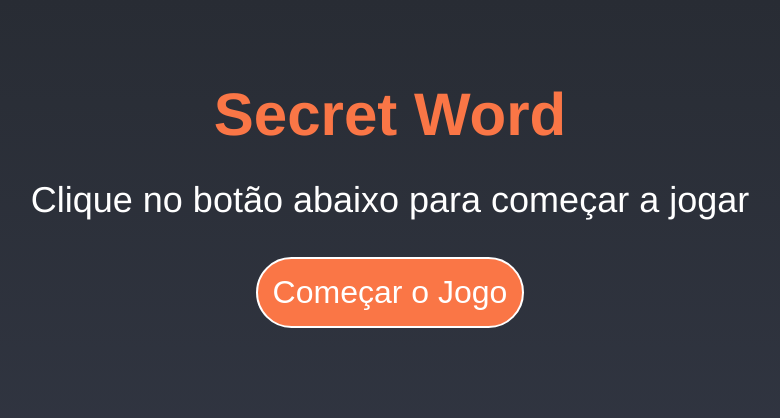
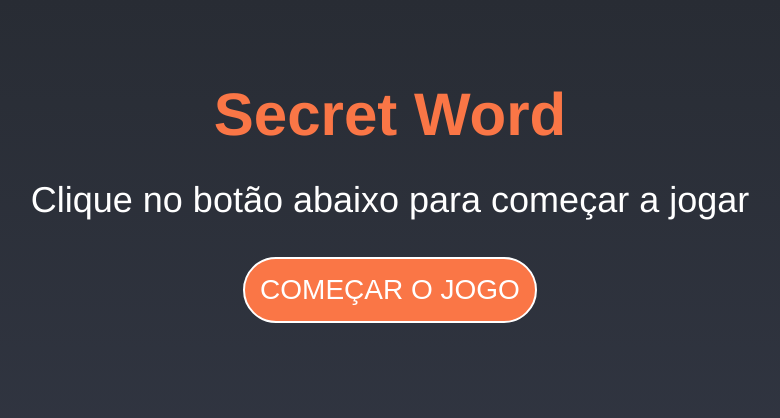
Before and after one commit to Rafaeldasilvaperes/REACTJS-PrimeiroProjeto, a React (Create React App) app: page / in a window 1280 px wide. Shown: the top 418 px of the page, without its empty margins (250-1030 px from the left). Built offline with nearby package versions, Linux system fonts and the light colour scheme.

Commit message:
Fazendo importações dos Hooks, componentes e palavras para uso na aplicação

```diff
--- a/src/App.js
+++ b/src/App.js
@@ -1,15 +1,35 @@
+// CSS
 import './App.css';
-import { StartScreen } from './components/startScreen/StartScreen.js';
+
+// React
+import { useCallback, useEffect, useState } from 'react';
+
+// data
+import { wordsList } from './data/words.js'
 
 // components
+import { StartScreen } from './components/startScreen/StartScreen.js';
+import { Game } from './components/gameScreen/Game.js'
+import { End } from './components/endScreen/End.js'
 
-
-
+const stages = [
+  {id: 1, name: 'start'},
+  {id: 2, name: 'game'},
+  {id: 3, name: 'end'}
+]
 
 export function App() {
+  const [gameStage, setGameStage] = useState(stages[0].name);
+  const [words] = useState(wordsList);
+
+  console.log(words)
+
   return (
     <div className="App">
-      <StartScreen />
+      {gameStage === 'start' && <StartScreen />}
+      {gameStage === 'game' && <Game />}
+      {gameStage === 'end' && <End />}
+
 
     </div>
   );
--- /dev/null
+++ b/src/components/endScreen/End.js
@@ -0,0 +1,8 @@
+import styles from './End.module.css'
+
+export const End = () => {
+  return (
+    <>
+    </>
+  )
+}
--- /dev/null
+++ b/src/components/gameScreen/Game.js
@@ -0,0 +1,9 @@
+import styles from './Game.module.css'
+
+export const Game = () => {
+  return (
+    <>
+
+    </>
+  )
+}
--- /dev/null
+++ b/src/data/words.js
@@ -0,0 +1,8 @@
+export const wordsList = {
+  carro: ["Motor", "Porta", "Capô", "Pneu", "Antena"],
+  fruta: ["Banana", "Maçã", "Pêra", "Mamão", "Laranja"],
+  corpo: ["Braço", "Perna", "Cérebro", "Pescoço", "Olhos"],
+  computador: ["Mouse", "Teclado", "Monitor", "Gabinete"],
+  programação: ["Linguagem", "Framework", "JavaScript", "React"],
+  alimento: ["Arroz", "Feijão", "Carne", "Leite", "Ovo"],
+};
--- a/src/index.css
+++ b/src/index.css
@@ -24,9 +24,10 @@ button{
   border-radius: 500px;
   padding: 15px 15px;
   font-weight: 1.2em;
-  font-size: 0.8em;
+  font-size: 0.7em;
+  text-transform: uppercase;
   cursor: pointer;
-  transition: .4s;
+  transition: .3s;
 }
 button:hover{
   background-color: var(--color-main-hover-orange);
```
Also changed, not shown: src/components/endScreen/End.module.css (added), src/components/gameScreen/Game.module.css (added).
